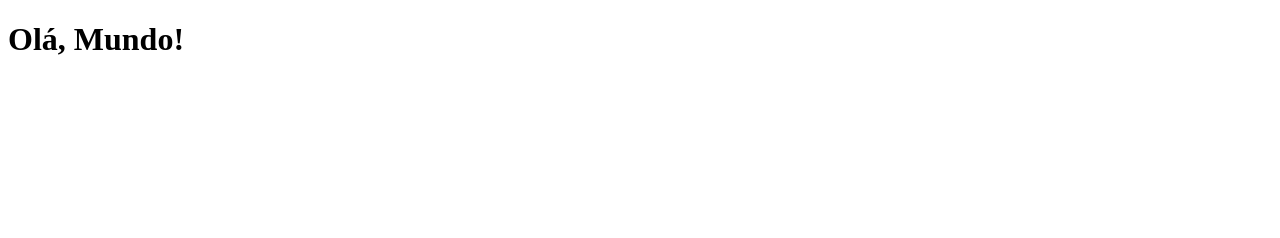
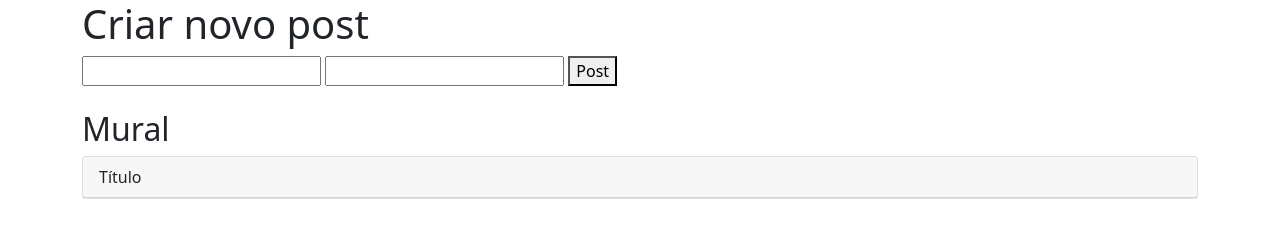
Before and after one commit to subarusakaguchi/mural_node, a website: page public/index.html in a window 1280 px wide. Drawn offline with nearby package versions, Linux system fonts and the light colour scheme.

Commit message:
Inicio do front

```diff
--- a/public/index.html
+++ b/public/index.html
@@ -5,8 +5,33 @@
     <meta http-equiv="X-UA-Compatible" content="IE=edge">
     <meta name="viewport" content="width=device-width, initial-scale=1.0">
     <title>Mural Online</title>
+    <!-- Bootstrap -->
+    <link href="https://cdn.jsdelivr.net/npm/bootstrap@5.0.2/dist/css/bootstrap.min.css" rel="stylesheet" integrity="sha384-EVSTQN3/azprG1Anm3QDgpJLIm9Nao0Yz1ztcQTwFspd3yD65VohhpuuCOmLASjC" crossorigin="anonymous">
 </head>
 <body>
-    <h1>Olá, Mundo!</h1>
+    <section class="container">
+        <h1>Criar novo post</h1>
+        <div>
+            <input type="text" name="title" id="title">
+            <input type="text" name="description" id="description">
+            <button onclick="newPost()">Post</button>
+        </div>
+
+        <div class="mt-4">
+            <h2>Mural</h2>
+            <div class="card mt-2">
+                <div class="card-header" type='button' data-bs-toggle="collapse" data-bs-target="#cardBody">
+                    Título
+                </div>
+                <div id='cardBody' class="card-body collapse">
+                    Descrição
+                </div>
+            </div>
+        </div>
+    </section>
+
+    <!-- Booststrap -->
+    <script src="https://cdn.jsdelivr.net/npm/bootstrap@5.0.2/dist/js/bootstrap.bundle.min.js" integrity="sha384-MrcW6ZMFYlzcLA8Nl+NtUVF0sA7MsXsP1UyJoMp4YLEuNSfAP+JcXn/tWtIaxVXM" crossorigin="anonymous"></script>
+    <script src="./script/script.js"></script>
 </body>
 </html>
--- /dev/null
+++ b/public/script/script.js
@@ -0,0 +1,7 @@
+function updatePosts() {
+
+}
+
+function newPost() {
+
+}
```
